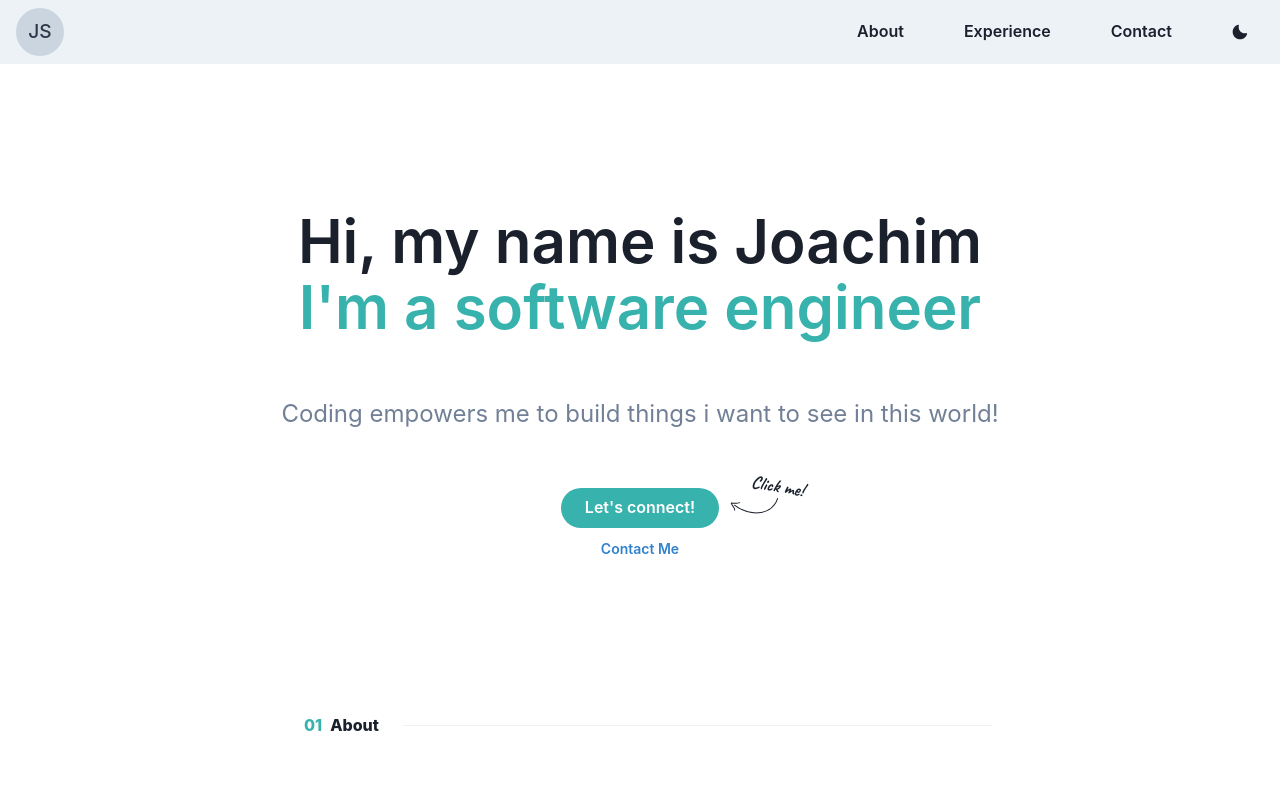
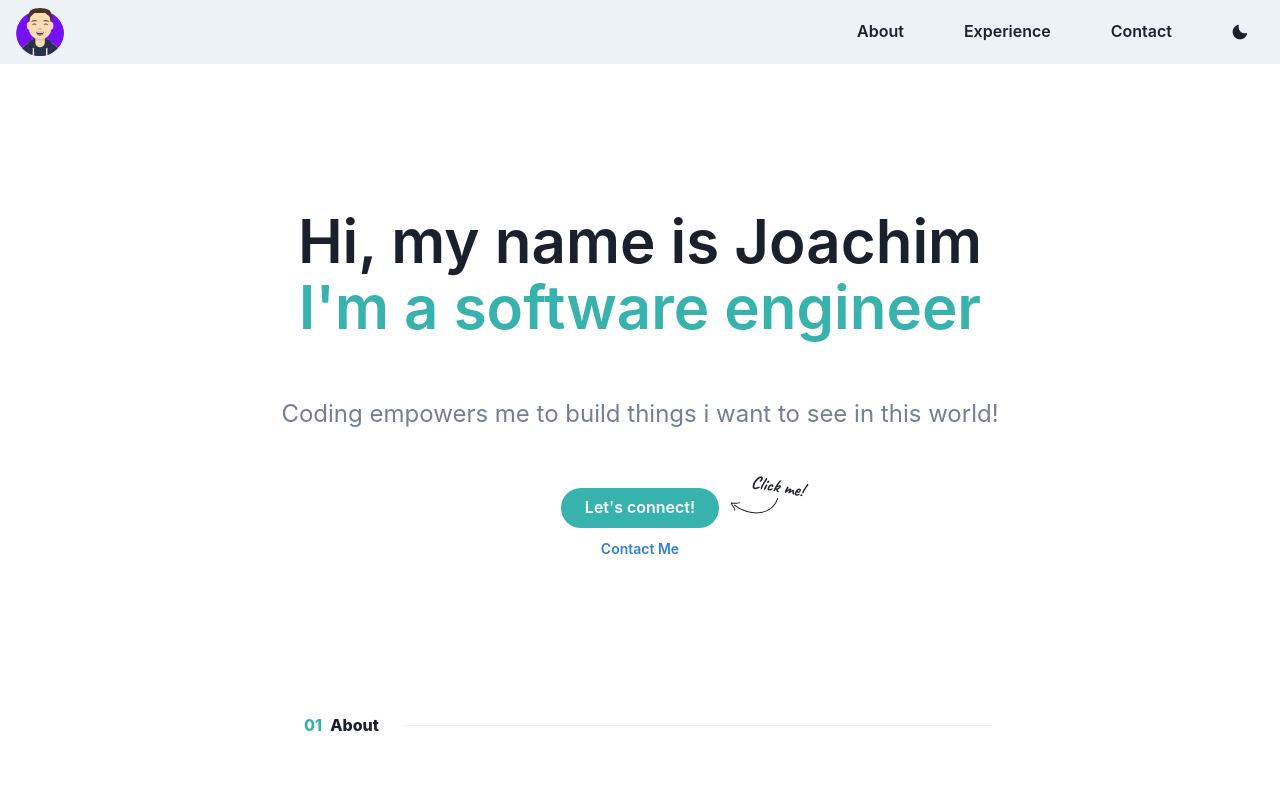
Before and after one commit to JoachimStanislaus/Personal_Website, a React (Vite) app: page / in a window 1280 px wide. Shown: the top 798 px of the page. Built offline with nearby package versions, Linux system fonts and the light colour scheme; what ag-grid-community would draw is missing.

Commit message:
switch logo to new avatar

```diff
--- a/src/components/NavBar.tsx
+++ b/src/components/NavBar.tsx
@@ -54,7 +54,7 @@ export default function Nav() {
             w="100%"
         >
             <Link onClick={scrollToHero}>
-                <Avatar name="Joachim Stanislaus" bg={useColorModeValue("gray.300", "gray.700")} color={useColorModeValue("gray.700", "gray.300")} />
+                <Avatar src='/public/assets/mf-avatar.svg' />
             </Link>
 
             <Flex alignItems={"center"}>
```
